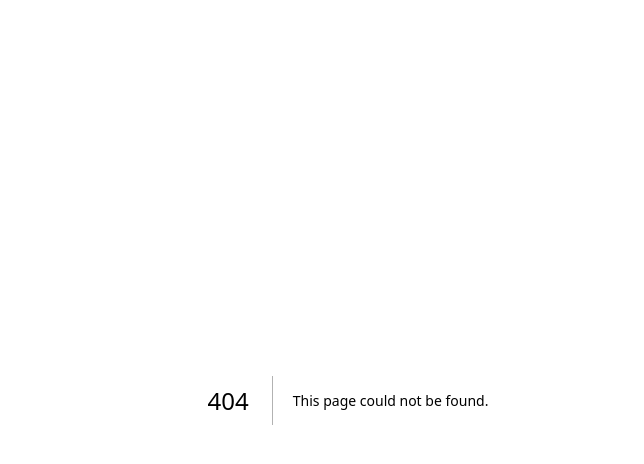
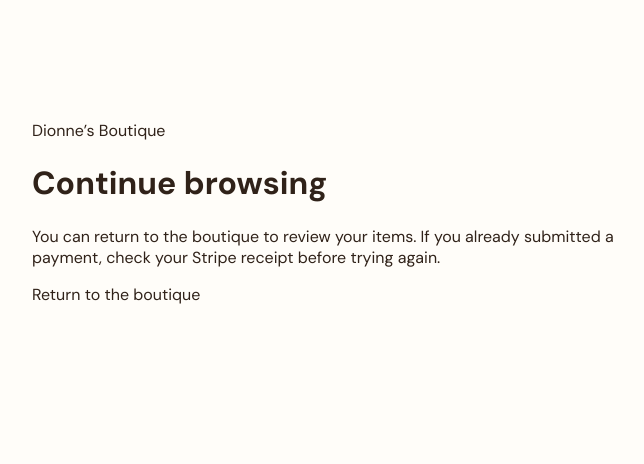
Before and after one commit to studio2016-sketch/DionnesBoutique, a Next.js app: page /checkout/cancel in a window 1280 px wide. Before the commit this address had no page. Shown: the top 464 px of the page, without its empty margins (292-936 px from the left). Built offline with nearby package versions, Linux system fonts and the light colour scheme.

Commit message:
Add checkout status and return paths

```diff
--- /dev/null
+++ b/src/app/checkout/cancel/page.tsx
@@ -0,0 +1,9 @@
+import Link from "next/link";
+export const metadata={title:"Return to your shopping | Dionne’s Boutique",robots:{index:false,follow:false}};
+export default function CheckoutCancel(){
+ return <main style={{maxWidth:680,margin:"80px auto",padding:24}}>
+  <p>Dionne’s Boutique</p><h1>Continue browsing</h1>
+  <p>You can return to the boutique to review your items. If you already submitted a payment, check your Stripe receipt before trying again.</p>
+  <Link href="/">Return to the boutique</Link>
+ </main>;
+}
```
